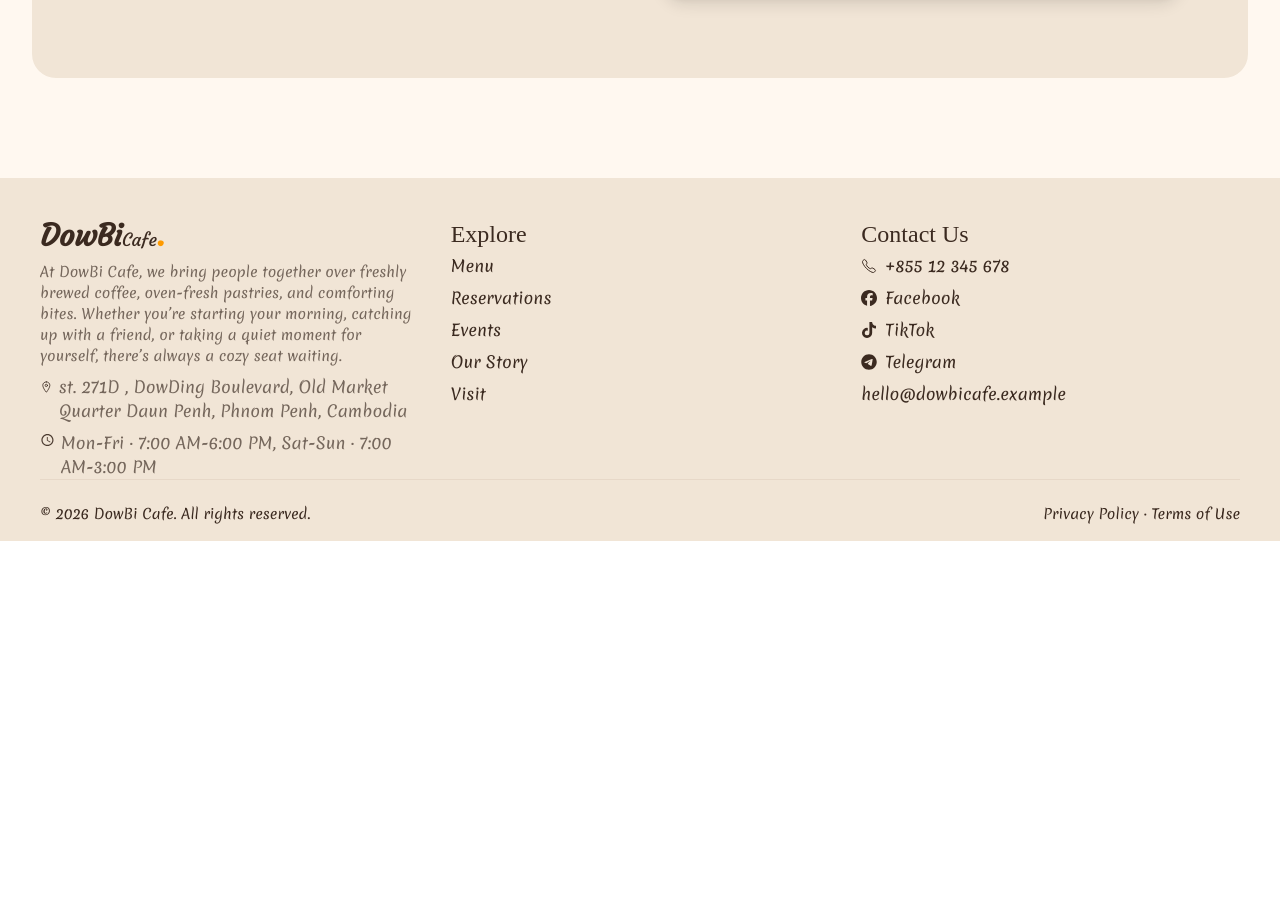
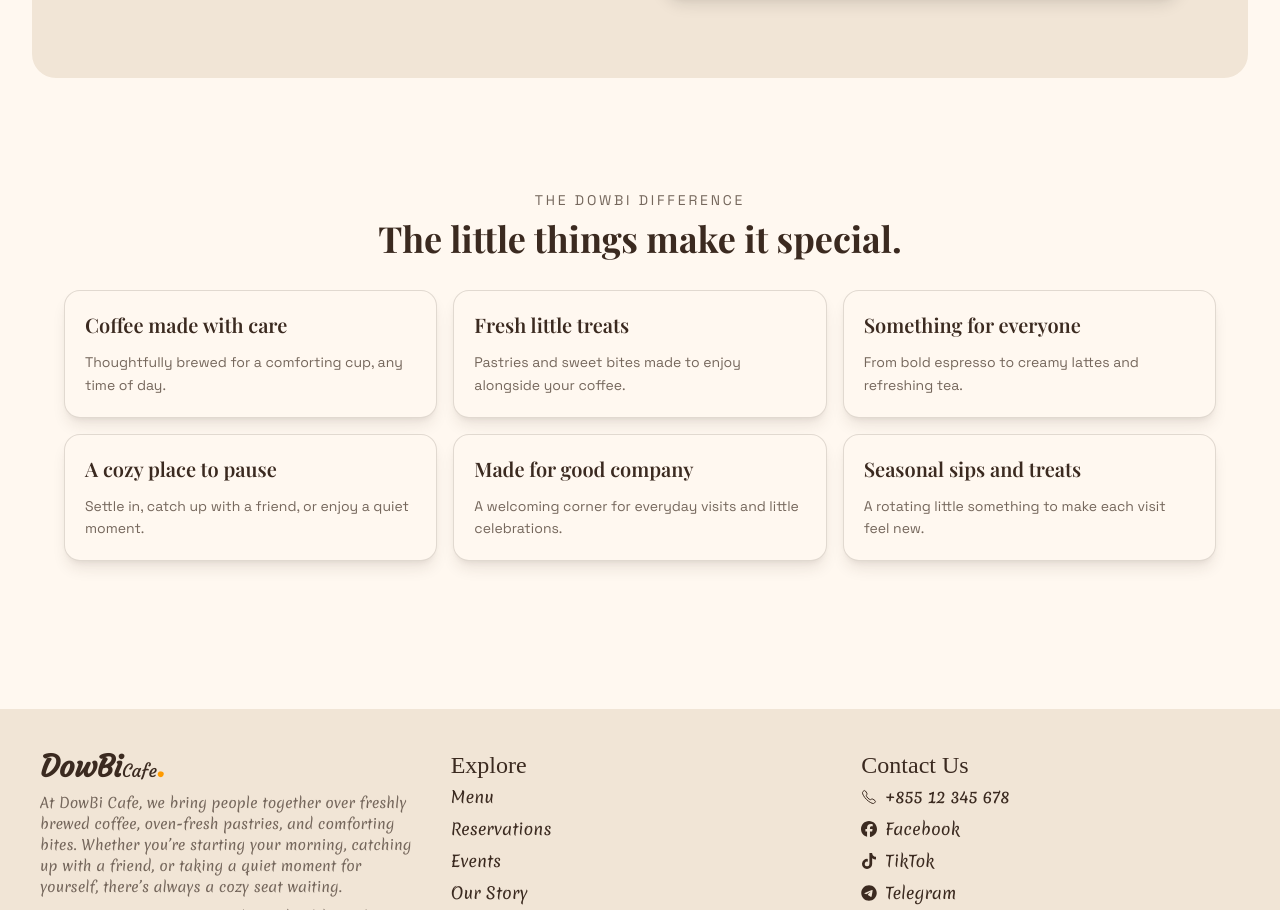
Before and after one commit to 01ChanRaksmey/DowBiCafe, a React (Vite) app: page / in a window 1280 px wide. Shown: the part 1965-2875 px from the top of the page. Before the commit the page ends 2506 px from the top, so only its background shows below. Built offline with nearby package versions, Linux system fonts and the light colour scheme; a web font is replaced by a local one.

Commit message:
Finishing Home Page

```diff
--- a/package.json
+++ b/package.json
@@ -11,6 +11,7 @@
   },
   "dependencies": {
     "@tailwindcss/vite": "^4.3.3",
+    "motion": "^14.6.0",
     "react": "^19.2.8",
     "react-dom": "^19.2.8",
     "react-icons": "^5.7.0",
--- /dev/null
+++ b/src/pages/HomePage/CafeHighlightsSection.jsx
@@ -0,0 +1,67 @@
+
+import { motion } from "motion/react";
+
+const CafeHighlightsSection = () => {
+  const features = [
+    {
+      title: "Coffee made with care",
+      description: "Thoughtfully brewed for a comforting cup, any time of day.",
+    },
+    {
+      title: "Fresh little treats",
+      description: "Pastries and sweet bites made to enjoy alongside your coffee.",
+    },
+    {
+      title: "Something for everyone",
+      description: "From bold espresso to creamy lattes and refreshing tea.",
+    },
+    {
+      title: "A cozy place to pause",
+      description: "Settle in, catch up with a friend, or enjoy a quiet moment.",
+    },
+    {
+      title: "Made for good company",
+      description: "A welcoming corner for everyday visits and little celebrations.",
+    },
+    {
+      title: "Seasonal sips and treats",
+      description: "A rotating little something to make each visit feel new.",
+    },
+  ];
+
+  return (
+    <section className="mx-auto max-w-7xl px-4 py-16 md:px-8 md:py-20">
+      <div className="mb-8 text-center">
+        <p className="mb-2 font-sans text-sm tracking-[0.2em] text-muted">
+          THE DOWBI DIFFERENCE
+        </p>
+        <h2 className="font-display text-3xl font-bold text-main md:text-4xl">
+          The little things make it special.
+        </h2>
+      </div>
+
+      <div className="grid grid-cols-1 gap-4 sm:grid-cols-2 lg:grid-cols-3">
+        {features.map((feature, index) => (
+          <motion.article
+            key={feature.title}
+            initial={{ opacity: 0, y: 28 }}
+            whileInView={{ opacity: 1, y: 0 }}
+            whileHover={{ y: -4 }}
+            viewport={{ once: false, amount: 0.2 }}
+            transition={{ duration: 0.5, delay: index * 0.08 }}
+            className="min-w-0 rounded-2xl border border-logo/15 bg-primary p-5 shadow-lg shadow-logo/10 hover:shadow-xl hover:shadow-logo/20"
+          >
+            <h3 className="mb-3 wrap-break-word font-display text-xl font-semibold text-main">
+              {feature.title}
+            </h3>
+            <p className="wrap-break-word font-sans text-sm leading-relaxed text-muted">
+              {feature.description}
+            </p>
+          </motion.article>
+        ))}
+      </div>
+    </section>
+  )
+}
+
+export default CafeHighlightsSection
--- a/src/pages/HomePage/HomePage.jsx
+++ b/src/pages/HomePage/HomePage.jsx
@@ -3,7 +3,7 @@
 import AboutSection from "./AboutSection.jsx";
 import HeroSection from "./HeroSection.jsx";
 import PopularSection from "./PopularSection.jsx";
-import VisitSection from "./VisitSection.jsx";
+import CafeHighlightsSection from "./CafeHighlightsSection.jsx";
 
 const HomePage = () => {
   return (
@@ -11,7 +11,7 @@ const HomePage = () => {
       <HeroSection />
       <PopularSection />
       <AboutSection />
-      <VisitSection />
+      <CafeHighlightsSection />
     </div>
   )
 }
--- a/src/pages/HomePage/VisitSection.jsx
+++ /dev/null
@@ -1,13 +0,0 @@
-
-
-import React from 'react'
-
-const VisitSection = () => {
-  return (
-    <div>
-
-    </div>
-  )
-}
-
-export default VisitSection
```
Also changed, not shown: 1 other file (tests, documents, lock files or other folders).
